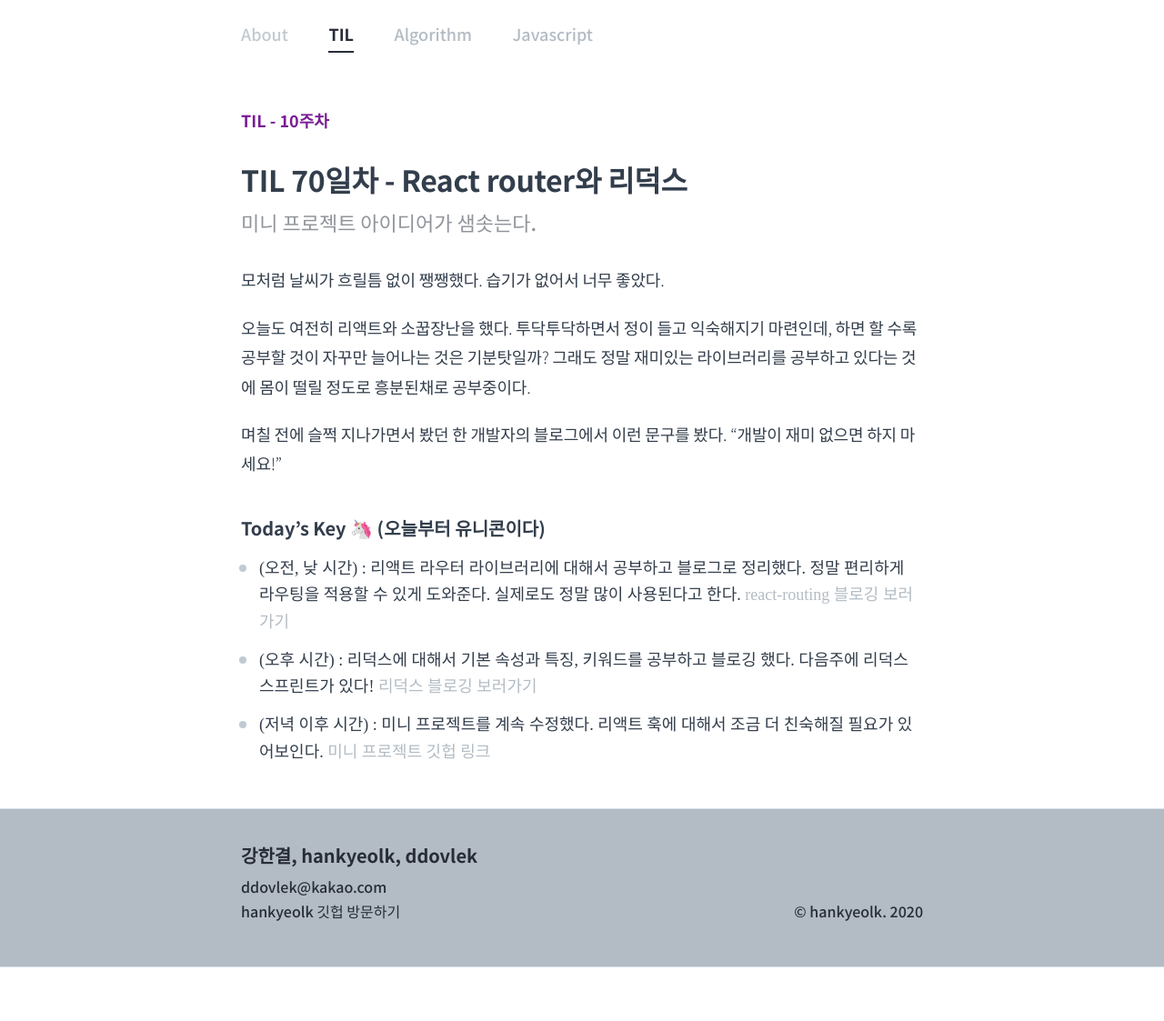
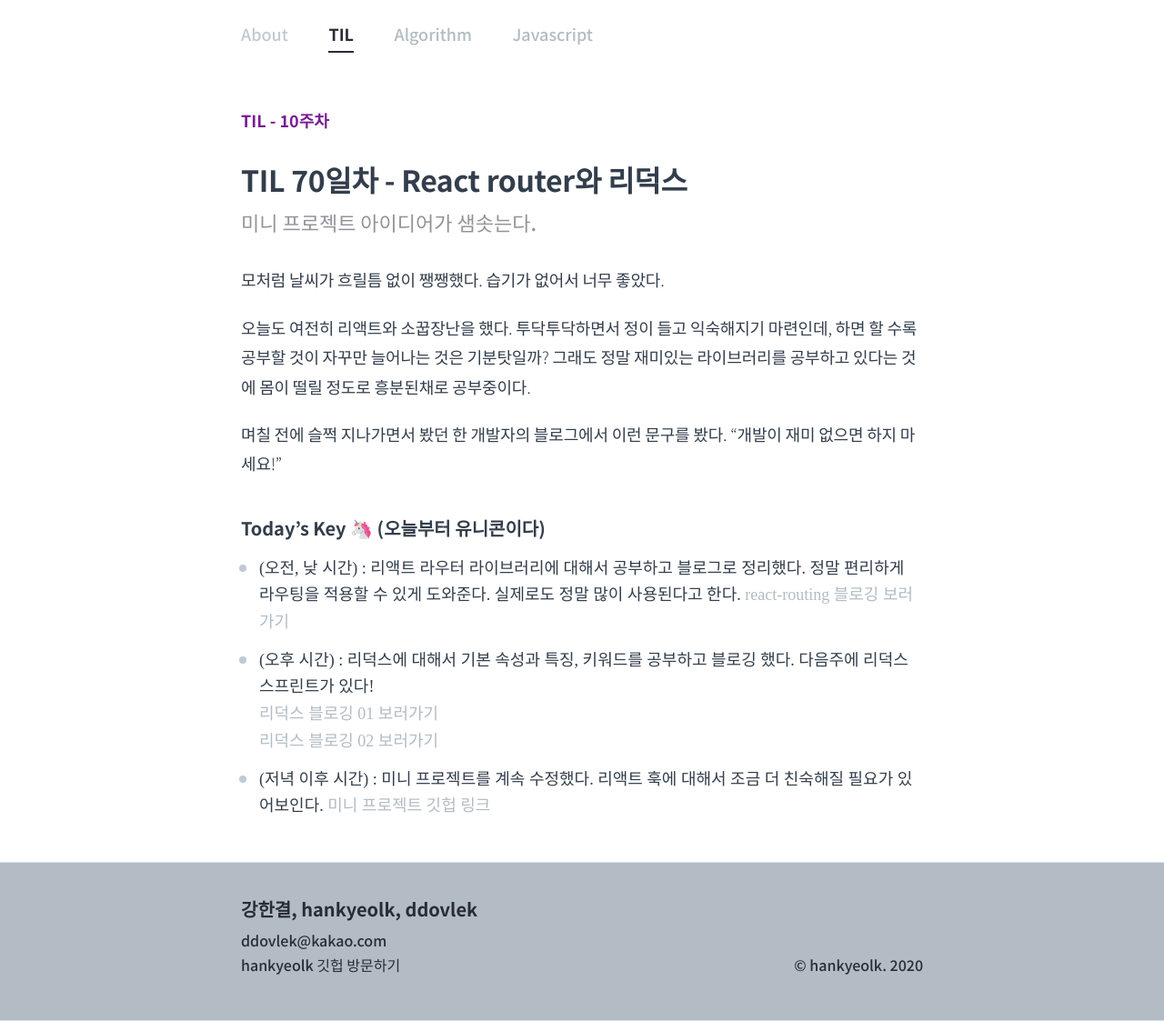
Before and after one commit to hankyeolk/hankyeolk.github.io, a Jekyll site: the page built from TIL/70_2020.08.22.md, in a window 1280 px wide. Shown: the whole page at 91% size. Built offline with Jekyll 4.4.1, drawn with Linux system fonts in a browser that asks for light colours; some web fonts are replaced; before the commit the page ends 1064 px from its top, so only the background shows below that.

Commit message:
til 70 blogging link update

```diff
--- a/TIL/70_2020.08.22.md
+++ b/TIL/70_2020.08.22.md
@@ -21,5 +21,7 @@
 ### Today's Key 🦄 (오늘부터 유니콘이다)
 
 - (오전, 낮 시간) : 리액트 라우터 라이브러리에 대해서 공부하고 블로그로 정리했다. 정말 편리하게 라우팅을 적용할 수 있게 도와준다. 실제로도 정말 많이 사용된다고 한다. [react-routing 블로깅 보러가기](https://www.notion.so/ddovblek/React-router-c9a6ce7d646441388a9bd5432fba896c)
-- (오후 시간) : 리덕스에 대해서 기본 속성과 특징, 키워드를 공부하고 블로깅 했다. 다음주에 리덕스 스프린트가 있다! [리덕스 블로깅 보러가기](https://www.notion.so/ddovblek/Redux-01-799995c4e36e484f9dc9c73fe56fa9bb)
+- (오후 시간) : 리덕스에 대해서 기본 속성과 특징, 키워드를 공부하고 블로깅 했다. 다음주에 리덕스 스프린트가 있다! <br>
+  [리덕스 블로깅 01 보러가기](https://www.notion.so/ddovblek/Redux-01-799995c4e36e484f9dc9c73fe56fa9bb) <br>
+  [리덕스 블로깅 02 보러가기](https://www.notion.so/ddovblek/Redux-02-39e8a13ab71c4101b69599b5fc9bcf91)
 - (저녁 이후 시간) : 미니 프로젝트를 계속 수정했다. 리액트 훅에 대해서 조금 더 친숙해질 필요가 있어보인다. [미니 프로젝트 깃헙 링크](https://github.com/hankyeolk/JS-and-Web-Learning/tree/master/IM/week_6/mini-project)
```
